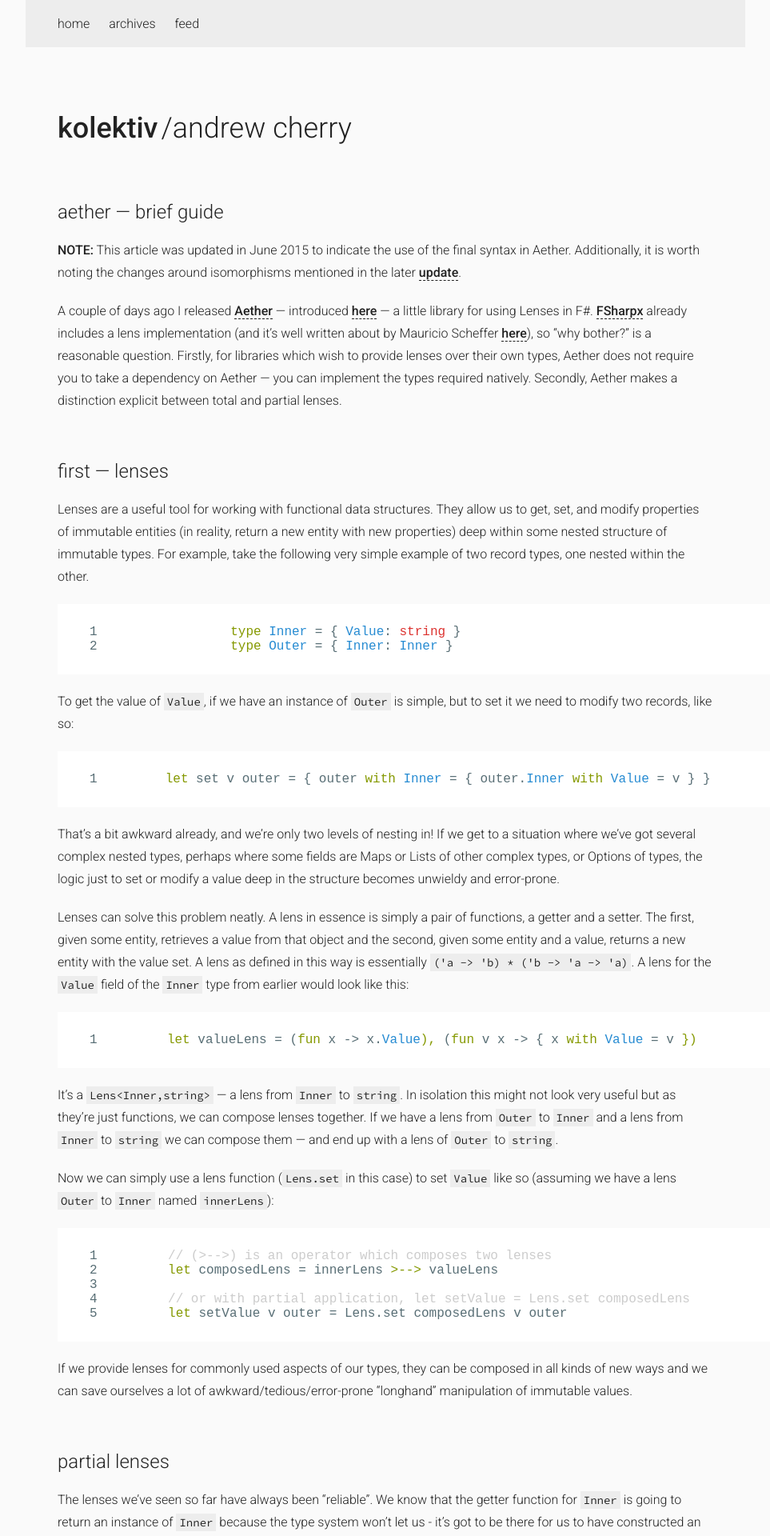
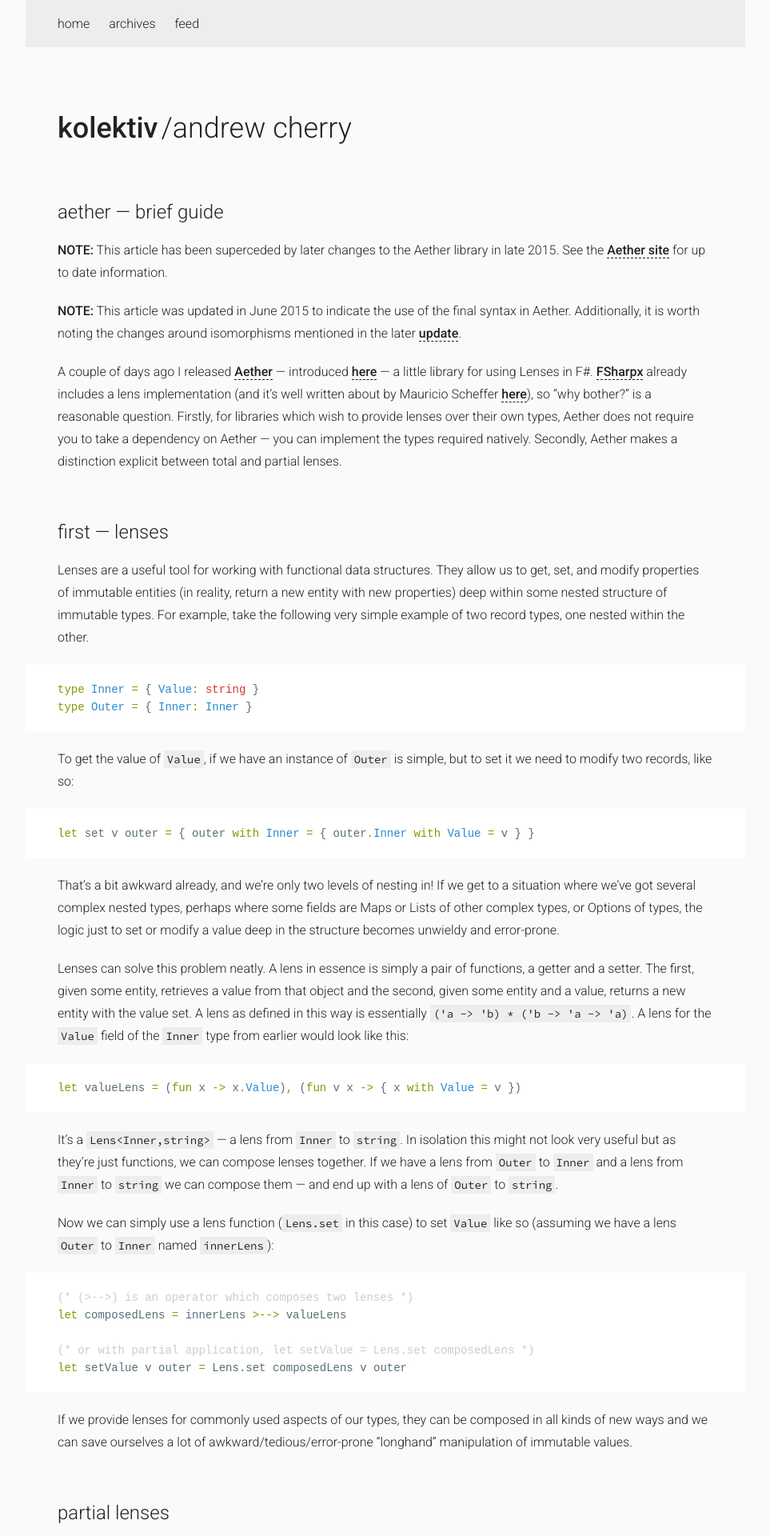
Before and after one commit to kolektiv/kolektiv.github.io, a Jekyll site: the page built from _posts/2014-08-13-aether-guide.md, in a window 1280 px wide. Shown: the top 1920 px of the page at 80% size, without its empty margins (158-1121 px from the left). Built offline with Jekyll 4.4.1, drawn with Linux system fonts in a browser that asks for light colours; some of the changed text lies outside the part shown.

Commit message:
updated jekyll, syntax highlighting, etc.

````diff
--- /dev/null
+++ b/Gemfile
@@ -0,0 +1,2 @@
+source 'https://rubygems.org'
+gem 'github-pages'
--- a/_config.yml
+++ b/_config.yml
@@ -8,6 +8,13 @@ twitter_username: kolektiv
 github_username: kolektiv
 
 # Build settings
+
 encoding: utf-8
+highlighter: rouge
 markdown: kramdown
+kramdown:
+  input: GFM
+  auto_ids: true
+  syntax_highlighter: rouge
+
 permalink: pretty
--- a/_posts/2014-08-13-aether-guide.md
+++ b/_posts/2014-08-13-aether-guide.md
@@ -3,6 +3,8 @@ layout: post
 title: Aether &mdash; Brief Guide
 categories: fsharp aether
 ---
+
+__NOTE:__ This article has been superceded by later changes to the Aether library in late 2015. See the [Aether site][aether-site] for up to date information.
 
 __NOTE:__ This article was updated in June 2015 to indicate the use of the final syntax in Aether. Additionally, it is worth noting the changes around isomorphisms mentioned in the later [update][update].
 
@@ -12,36 +14,36 @@ A couple of days ago I released [Aether][aether] &mdash; introduced [here][aethe
 
 Lenses are a useful tool for working with functional data structures. They allow us to get, set, and modify properties of immutable entities (in reality, return a new entity with new properties) deep within some nested structure of immutable types. For example, take the following very simple example of two record types, one nested within the other.
 
-{% highlight fsharp linenos=table %}
+```ocaml
 type Inner = { Value: string }
 type Outer = { Inner: Inner }
-{% endhighlight %}
+```
 
 To get the value of `Value`, if we have an instance of `Outer` is simple, but to set it we need to modify two records, like so:
 
-{% highlight fsharp linenos=table %}
+```ocaml
 let set v outer = { outer with Inner = { outer.Inner with Value = v } }
-{% endhighlight %}
+```
 
 That's a bit awkward already, and we're only two levels of nesting in! If we get to a situation where we've got several complex nested types, perhaps where some fields are Maps or Lists of other complex types, or Options of types, the logic just to set or modify a value deep in the structure becomes unwieldy and error-prone.
 
 Lenses can solve this problem neatly. A lens in essence is simply a pair of functions, a getter and a setter. The first, given some entity, retrieves a value from that object and the second, given some entity and a value, returns a new entity with the value set. A lens as defined in this way is essentially `('a -> 'b) * ('b -> 'a -> 'a)`. A lens for the `Value` field of the `Inner` type from earlier would look like this:
 
-{% highlight fsharp linenos=table %}
+```ocaml
 let valueLens = (fun x -> x.Value), (fun v x -> { x with Value = v })
-{% endhighlight %}
+```
 
 It's a `Lens<Inner,string>` &mdash; a lens from `Inner` to `string`. In isolation this might not look very useful but as they're just functions, we can compose lenses together. If we have a lens from `Outer` to `Inner` and a lens from `Inner` to `string` we can compose them &mdash; and end up with a lens of `Outer` to `string`.
 
 Now we can simply use a lens function (`Lens.set` in this case) to set `Value` like so (assuming we have a lens `Outer` to `Inner` named `innerLens`):
 
-{% highlight fsharp linenos=table %}
-// (>-->) is an operator which composes two lenses
+```ocaml
+(* (>-->) is an operator which composes two lenses *)
 let composedLens = innerLens >--> valueLens
 
-// or with partial application, let setValue = Lens.set composedLens
+(* or with partial application, let setValue = Lens.set composedLens *)
 let setValue v outer = Lens.set composedLens v outer
-{% endhighlight %}
+```
 
 If we provide lenses for commonly used aspects of our types, they can be composed in all kinds of new ways and we can save ourselves a lot of awkward/tedious/error-prone "longhand" manipulation of immutable values.
 
@@ -51,41 +53,41 @@ The lenses we've seen so far have always been "reliable". We know that the gette
 
 In this case, we need a partial lens. The lenses so far have been total, with the signature `('a -> 'b) * ('b -> 'a -> 'a)` but for a partial lens, we need to change the first function there to be `('a -> 'b option)`. These partial lenses can still be composed &mdash; and composed with total lenses. To do this, we introduce three more composition operators in addition to `>-->` we saw earlier.
 
-{% highlight fsharp linenos=table %}
-// composition operators
+```ocaml
+(* composition operators *)
 
 (>-->) // Total -> Total -> Total
 (>?->) // Partial -> Total -> Partial
 (>-?>) // Total -> Partial -> Partial
 (>??>) // Partial -> Partial -> Partial
-{% endhighlight %}
+```
 
 All except the `(>-->)` operator return a new partial lens. Let's change the earlier example slightly and see what this looks like:
 
-{% highlight fsharp linenos=table %}
+```ocaml
 type Inner = { Value: string }
 type Outer = { Inner: Inner option }
-{% endhighlight %}
+```
 
 `Inner` is now optional in our `Outer` type, so our new lenses look like this:
 
-{% highlight fsharp linenos=table %}
+```ocaml
 let innerLens = (fun x -> x.Inner), (fun i x -> { x with Inner = Some i })
 let valueLens = (fun x -> x.Value), (fun v x -> { x with Value = v })
-{% endhighlight %}
+```
 
 Our first lens now returns an `option` type for the getter &mdash; but note that according to our signature the setter still takes a non-`option` type, so we set the value to `Some i`. Now our composed lens looks like this:
 
-{% highlight fsharp linenos=table %}
-// we use the partial -> total composition operator now
+```ocaml
+(* we use the partial -> total composition operator now *)
 let composedLens = innerLens >?-> valueLens
 
-// returns a string option
+(* returns a string option *)
 let getValue outer = Lens.getPartial composedLens outer
 
-// still takes a string, but it'll only be set if Inner is not None
+(* still takes a string, but it'll only be set if Inner is not None *)
 let setValue v outer = Lens.setPartial composedLens v outer
-{% endhighlight %}
+```
 
 We can see that we're using a couple of new functions here as well &mdash; `Lens.getPartial` and `Lens.setPartial`. They're simply the equivalents of `Lens.set` and `Lens.get` for partial lenses, and in general this is a convention that the Aether library sticks to. You will be unsurprised to learn that these functions are joined by `Lens.map` and `Lens.mapPartial` too, behaving much as you would expect.
 
@@ -93,6 +95,7 @@ So, that's a very brief intro to Aether, the next thing to do is to have a glanc
 
 [aether]: https://github.com/xyncro/aether
 [aether-intro]: http://kolektiv.github.io/fsharp/aether/2014/08/10/aether/
+[aether-site]: https://xyncro.tech/aether
 [bugsquash]: http://bugsquash.blogspot.co.uk/2011/11/lenses-in-f.html
 [fsharpx-lens]: https://github.com/fsprojects/fsharpx/blob/master/src/FSharpx.Core/Lens.fs
 [update]: http://kolektiv.github.io/fsharp/aether/2014/09/29/aether-update/
--- a/css/code.sass
+++ b/css/code.sass
@@ -19,22 +19,15 @@ p
     margin: -2px 0
     padding: 2px 4px
 
-.highlighttable
-  margin: 20px -40px 20px -80px
-  width: 940px
+pre
+  +code
+  background-color: #fff
+  line-height: 21px
+  padding: 20px 40px
+  margin: 20px -40px 20px -40px
 
-  pre
-    +code
-    line-height: 21px
-
-  .linenos
-    color: lighten($fore, 70%)
-    padding: 10px 0 10px 20px
-    width: 10px
-
-  .code
-    background-color: lighten($back, 5%)
-    padding: 10px 40px
+.code
+  background-color: lighten($back, 5%)
 
 .highlight
   color: #586e75
````
Also changed, not shown: _posts/2014-08-10-aether.md (+17 -16 lines), _posts/2014-09-29-aether-update.md (+11 -8 lines), _posts/2015-02-13-aether-breaking-changes.md (+3 -0 lines), Gemfile.lock (added).
